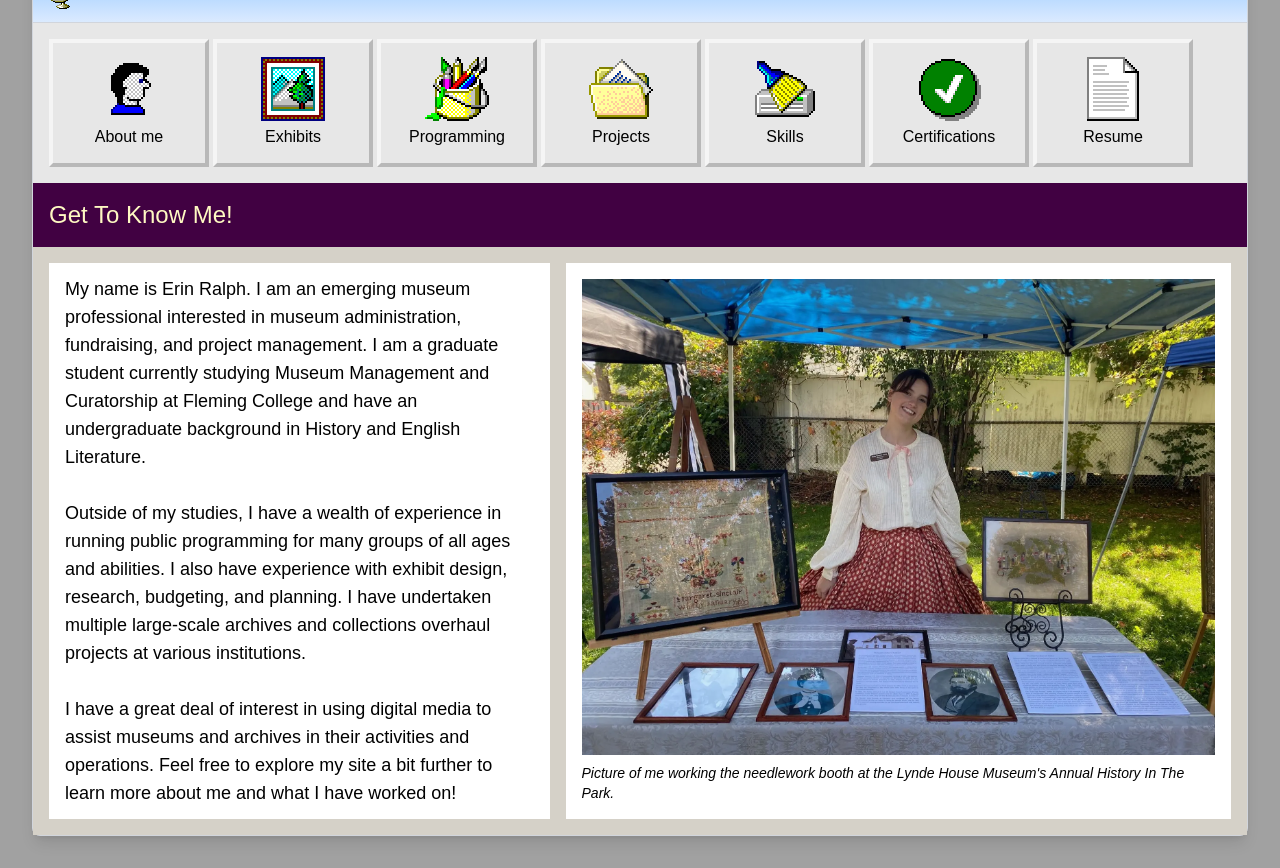
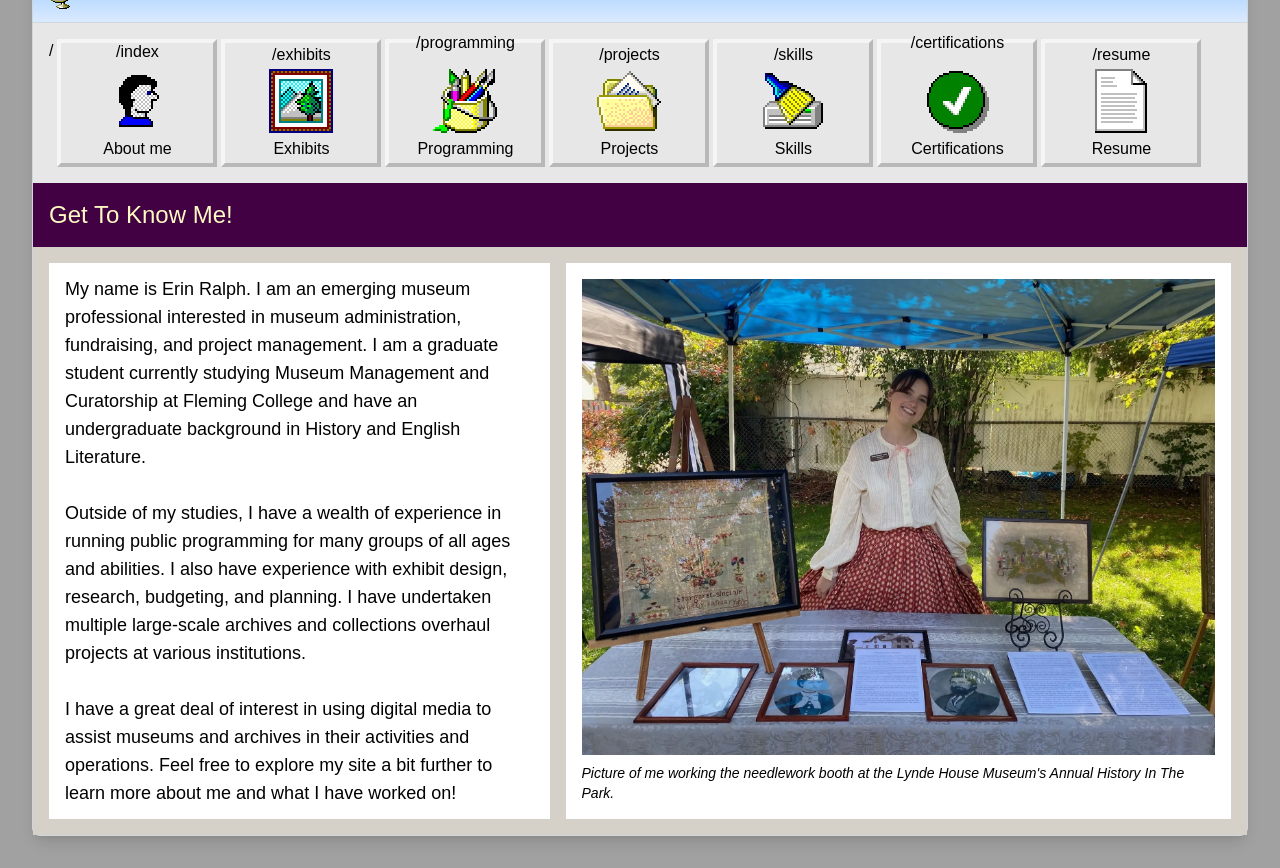
Before and after one commit to erinbaralph-svg/erinbaralph.github.io, a Next.js app: page / in a window 1280 px wide. Built offline with nearby package versions, Linux system fonts and the light colour scheme.

Commit message:
test navbar prod

```diff
--- a/app/Navbar.tsx
+++ b/app/Navbar.tsx
@@ -47,6 +47,7 @@ export function Navbar() {
 
   return (
     <div className="flex gap-1 p-4 bg-white/75">
+      {pathname}
       {availablePages.map((page) => {
         const isActive = pathname.includes(page.href);
         return (
@@ -60,6 +61,7 @@ export function Navbar() {
             )}
             href={page.href}
           >
+            {page.href}
             <div
               className={clsx(
                 "flex flex-col justify-center items-center gap-1 px-4 h-full aspect-square",
```
